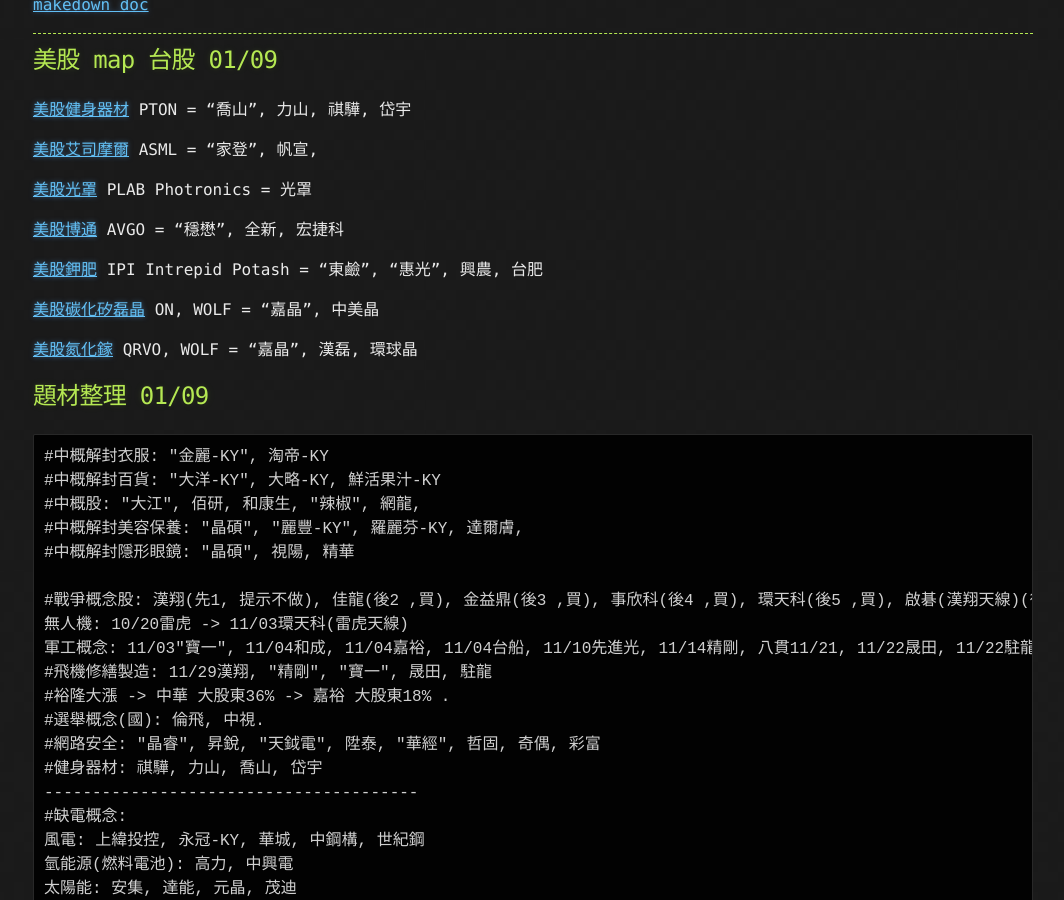
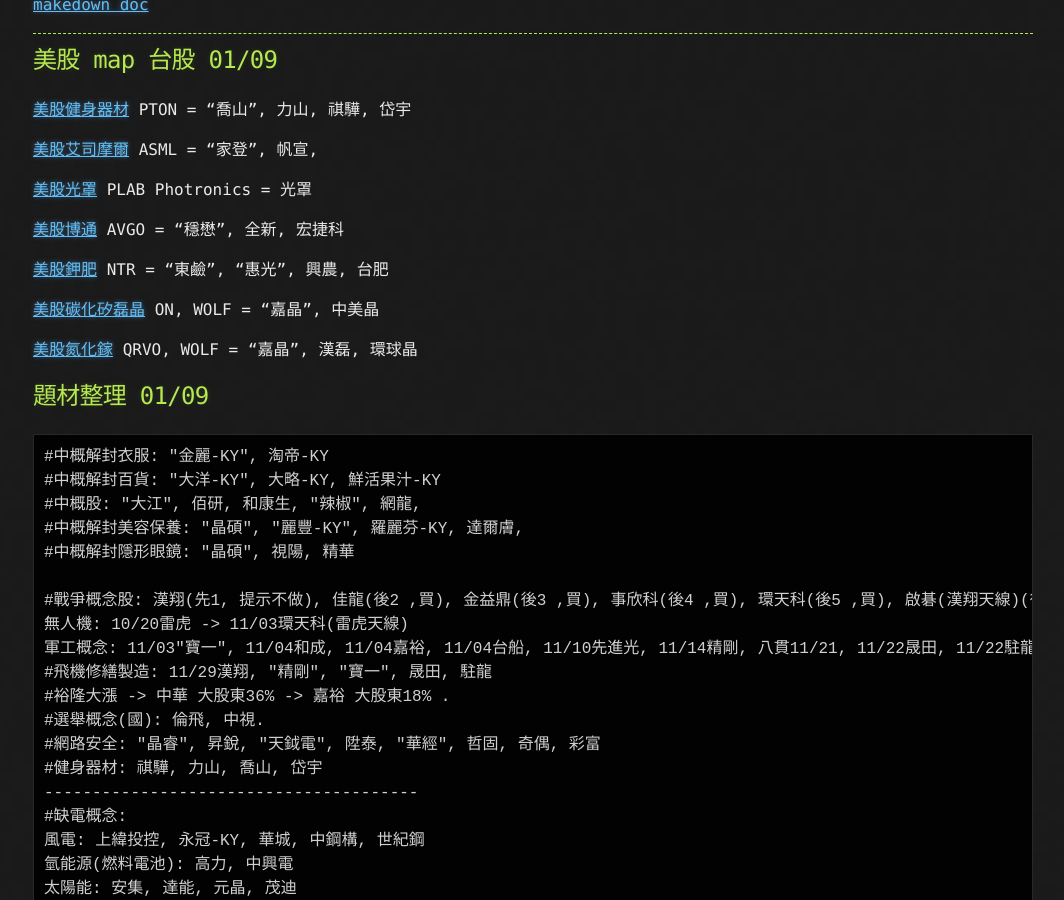
Before and after one commit to lepg5487/Stock_God, a Jekyll site: the page built from index.md, in a window 1280 px wide and 900 px high, scrolled down 76037 px. Shown: the whole window, without its empty margins (107-1171 px from the left). Built offline with Jekyll 4.4.1, drawn with Linux system fonts in a browser that asks for light colours; our own code applies the rules of GitHub Pages for plain Markdown files.

Commit message:
Update index.md

```diff
--- a/index.md
+++ b/index.md
@@ -3071,7 +3071,7 @@
 
 [美股博通](https://statementdog.com/tags/147) AVGO = "穩懋", 全新, 宏捷科
 
-[美股鉀肥](https://statementdog.com/tags/1249) IPI Intrepid Potash = "東鹼", "惠光", 興農, 台肥
+[美股鉀肥](https://statementdog.com/tags/1249) NTR = "東鹼", "惠光", 興農, 台肥
 
 [美股碳化矽磊晶](https://statementdog.com/tags/1203) ON, WOLF = "嘉晶", 中美晶
 
```
